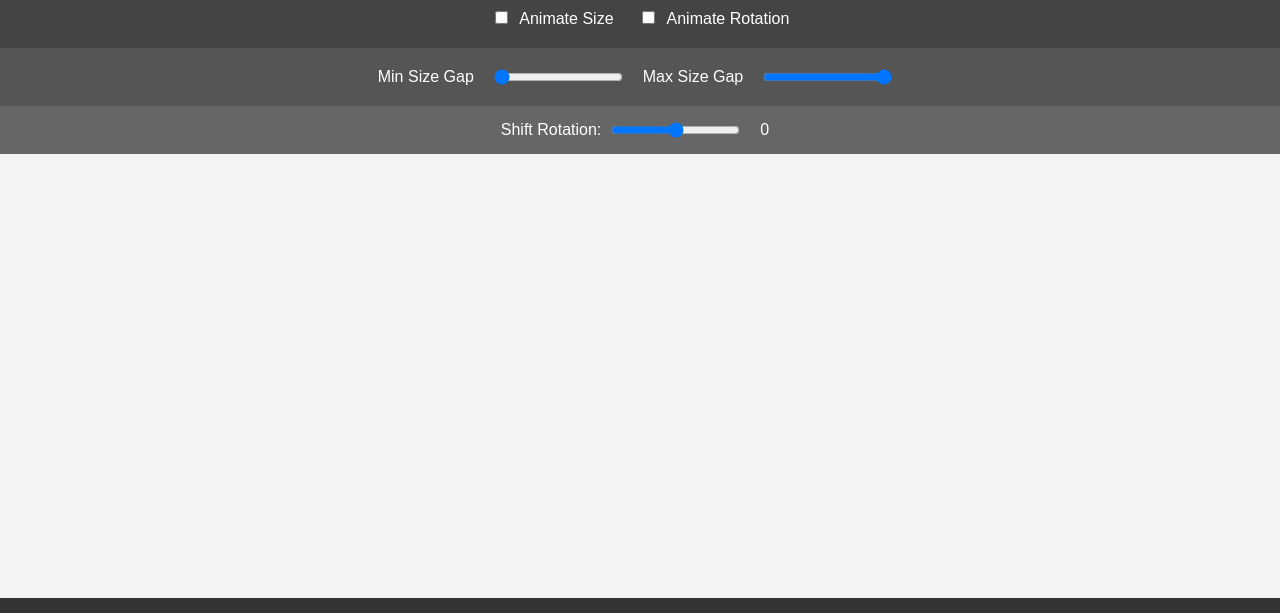
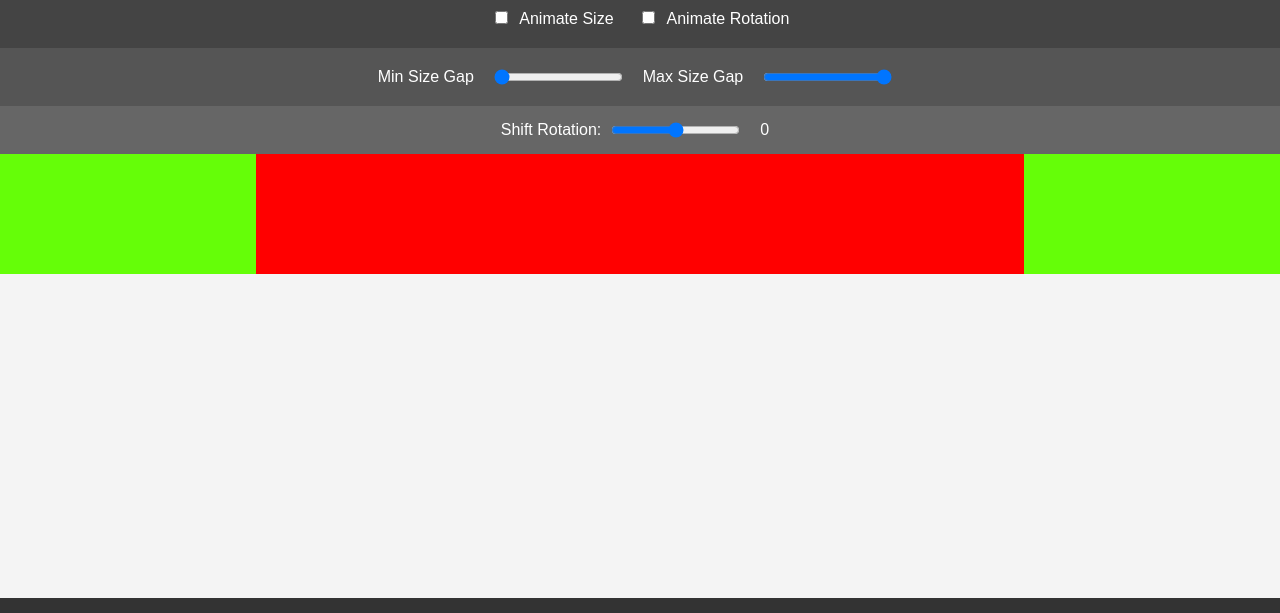
Before and after one commit to denisecase/box, a plain HTML site: page index.html in a window 1280 px wide. Shown: the part 132-745 px from the top of the page. Drawn offline with nearby package versions, Linux system fonts and the light colour scheme.

Commit message:
needs work

```diff
--- a/app.js
+++ b/app.js
@@ -42,7 +42,5 @@ import { init, animate } from './js/appUI.js';
 import { handleResize } from './js/resize.js';
 
 // Start the web app
-
-
 init();
 animate();
--- a/js/resize.js
+++ b/js/resize.js
@@ -20,26 +20,18 @@ import { windowSettings } from "./windowSettings.js";
  * It also updates the renderer and camera settings to match the new canvas size.
  */
 export function handleResize() {
+  updateAvailableHeight
   // Adjust canvas container dimensions based on the available window space.
-  // const canvasContainer = document.getElementById("canvas-container");
+  const canvasContainer = document.getElementById("canvas-container");
 
-  // if (canvasContainer) {
-  //   // Calculate the available height by subtracting the heights of the header, footer, and article elements.
-  //   const headerHeight = document.querySelector("header")?.offsetHeight || 0;
-  //   const footerHeight = document.querySelector("footer")?.offsetHeight || 0;
-  //   const articleHeight = document.querySelector("article")?.offsetHeight || 0;
-
-  //   // set available height in the shared windowSetting file
-  //   windowSettings.availableHeight = window.innerHeight - headerHeight - footerHeight - articleHeight;
-  //   canvasContainer.style.height = `${windowSettings.availableHeight}px`;
-  // }
+  if (canvasContainer) {
+    canvasContainer.style.height = `${windowSettings.availableHeight}px`;
+  }
 
   // Adjust Renderer and Camera to fit the new size of the canvas container.
   if (renderer && camera) {
     const canvasWidth = canvasContainer ? canvasContainer.clientWidth : window.innerWidth;
-    const canvasHeight = canvasContainer
-      ? canvasContainer.clientHeight
-      : windowSettings.availableHeight;
+    const canvasHeight = canvasContainer ? canvasContainer.clientHeight : windowSettings.availableHeight;
 
     // Update the aspect ratio of the camera and the size of the renderer.
     camera.aspect = canvasWidth / canvasHeight;
@@ -52,21 +44,17 @@ export function handleResize() {
 }
 
 function updateAvailableHeight() {
-  // Adjust canvas container dimensions based on the available window space.
-  const canvasContainer = document.getElementById("canvas-container");
-
-  if (canvasContainer) {
-    // Calculate the available height by subtracting the heights of the header, footer, and article elements.
-    const headerHeight = document.querySelector("header")?.offsetHeight || 0;
-    const footerHeight = document.querySelector("footer")?.offsetHeight || 0;
-    const articleHeight = document.querySelector("article")?.offsetHeight || 0;
-
-    // set available height in the shared windowSetting file
-    windowSettings.availableHeight = window.innerHeight - headerHeight - footerHeight - articleHeight;
-    canvasContainer.style.height = `${windowSettings.availableHeight}px`;
-  }
+  const headerHeight = document.querySelector("header")?.offsetHeight || 0;
+  const footerHeight = document.querySelector("footer")?.offsetHeight || 0;
+  const articleHeight = document.querySelector("article")?.offsetHeight || 0;
+  windowSettings.availableHeight = window.innerHeight - headerHeight - footerHeight - articleHeight;
+  console.log("Window.innerHeight: ", window.innerHeight);
+  console.log("headerHeight: ", headerHeight);
+  console.log("footerHeight: ", footerHeight);
+  console.log("articleHeight: ", articleHeight);
+  console.log("availableHeight: ", windowSettings.availableHeight);
 }
 
-// Attach the handleResize function to window resize and DOMContentLoaded events.
+// Attach the handleResize function events.
 window.addEventListener("resize", handleResize);
-document.addEventListener("DOMContentLoaded", updateAvailableHeight);
+document.addEventListener("DOMContentLoaded", handleResize);
--- a/js/windowSettings.js
+++ b/js/windowSettings.js
@@ -1,5 +1,5 @@
 // flag with export so other files can import and use this
 
 export const windowSettings = {
-     availableHeight: 80,
+     availableHeight: 120,
 }
```
Also changed, not shown: index.html (+2 -2 lines).
